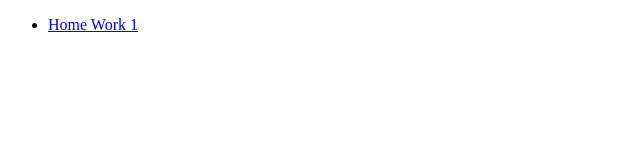
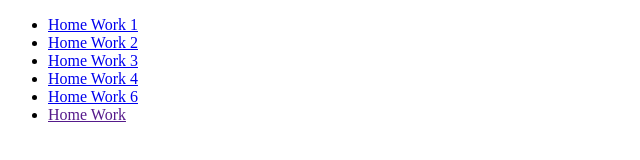
Before and after one commit to natalia-hataullina/Home-Work, a plain HTML site: page index.html in a window 1280 px wide. Shown: the whole page, without its empty margins (0-640 px from the left). Drawn offline with Linux system fonts and the light colour scheme.

Commit message:
Changed index.html

```diff
--- a/index.html
+++ b/index.html
@@ -10,11 +10,11 @@
 <body>
     <ul>
         <li><a href="./wa_hw_1_Natalia_Hataullina/index.html">Home Work 1</a></li>
-       <!-- <li><a href="./wa_hw_2_Natalia_Hataullina/">Home Work 2</a></li>
+        <li><a href="./wa_hw_2_Natalia_Hataullina/">Home Work 2</a></li>
         <li><a href="./wa_hw_3_Natalia_Hataullina/index.html">Home Work 3</a></li>
         <li><a href="./wa_hw_4_Natalia_Hataullina/">Home Work 4</a></li>
         <li><a href="../../wa_hw_6_Natalia_Hataullina/index.html">Home Work 6</a></li>
-        <li><a href="">Home Work</a></li>-->
+        <li><a href="">Home Work</a></li>
     </ul>
 </body>
 </html>
```
